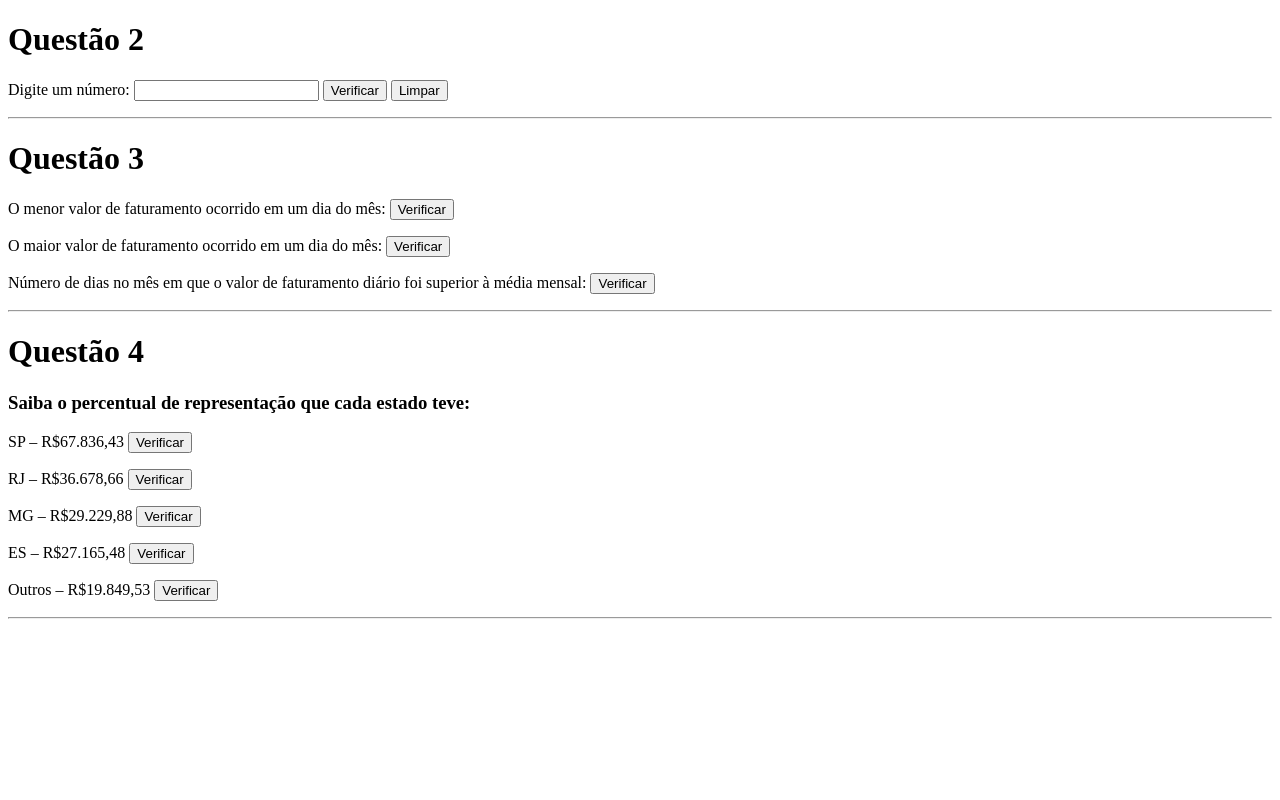
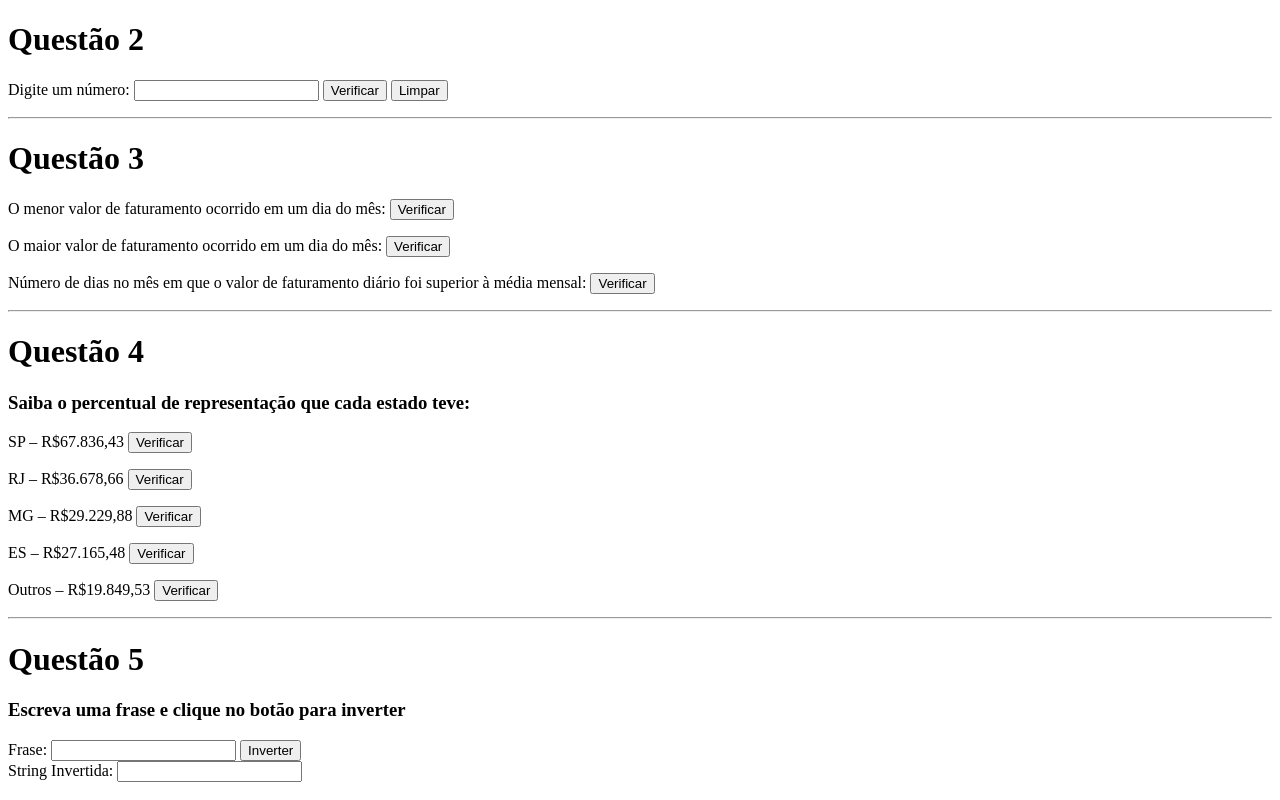
Before and after one commit to dayanetiziani/teste, a plain HTML site: page index.html in a window 1280 px wide. Drawn offline with Linux system fonts and the light colour scheme.

Commit message:
Resolução da questão 5

```diff
--- a/arquivo.js
+++ b/arquivo.js
@@ -120,3 +120,26 @@ function calcularES() {
 function calcularOU() {
     calcularEstado('Outros');
 }
+
+//Questão 5
+function inverterString() {
+    // Obtém o valor da string a ser invertida do campo de entrada
+    let inputString = document.getElementById("invertido").value;
+
+    // Converte a string para um array de caracteres
+    let caracteres = inputString.split('');
+
+    // Inverte os caracteres no array
+    for (let i = 0; i < Math.floor(caracteres.length / 2); i++) {
+        // Troca os caracteres usando uma variável temporária
+        let temp = caracteres[i];
+        caracteres[i] = caracteres[caracteres.length - 1 - i];
+        caracteres[caracteres.length - 1 - i] = temp;
+    }
+
+    // Junta os caracteres de volta em uma string
+    let stringInvertida = caracteres.join('');
+
+    // Exibe a string invertida no campo de resultado
+    document.getElementById("StringInvertida").value = stringInvertida;
+}
--- a/index.html
+++ b/index.html
@@ -60,7 +60,16 @@
         <p id="resultadoOU"></p>
 
     </form>
+
     <hr>
-
+    <h1>Questão 5</h1>
+    <h3>Escreva uma frase e clique no botão para inverter</h3>
+    <form>
+        <label for="inverter">Frase: </label>
+        <input type="text" id="invertido" name="invertido">
+        <button type="button" onclick="inverterString()">Inverter</button><br>
+        <label for="StringInvertida">String Invertida: </label>
+        <input type="text" id="StringInvertida" name="StringInvertida" readonly>
+    </form>
 </body>
 </html>
```
